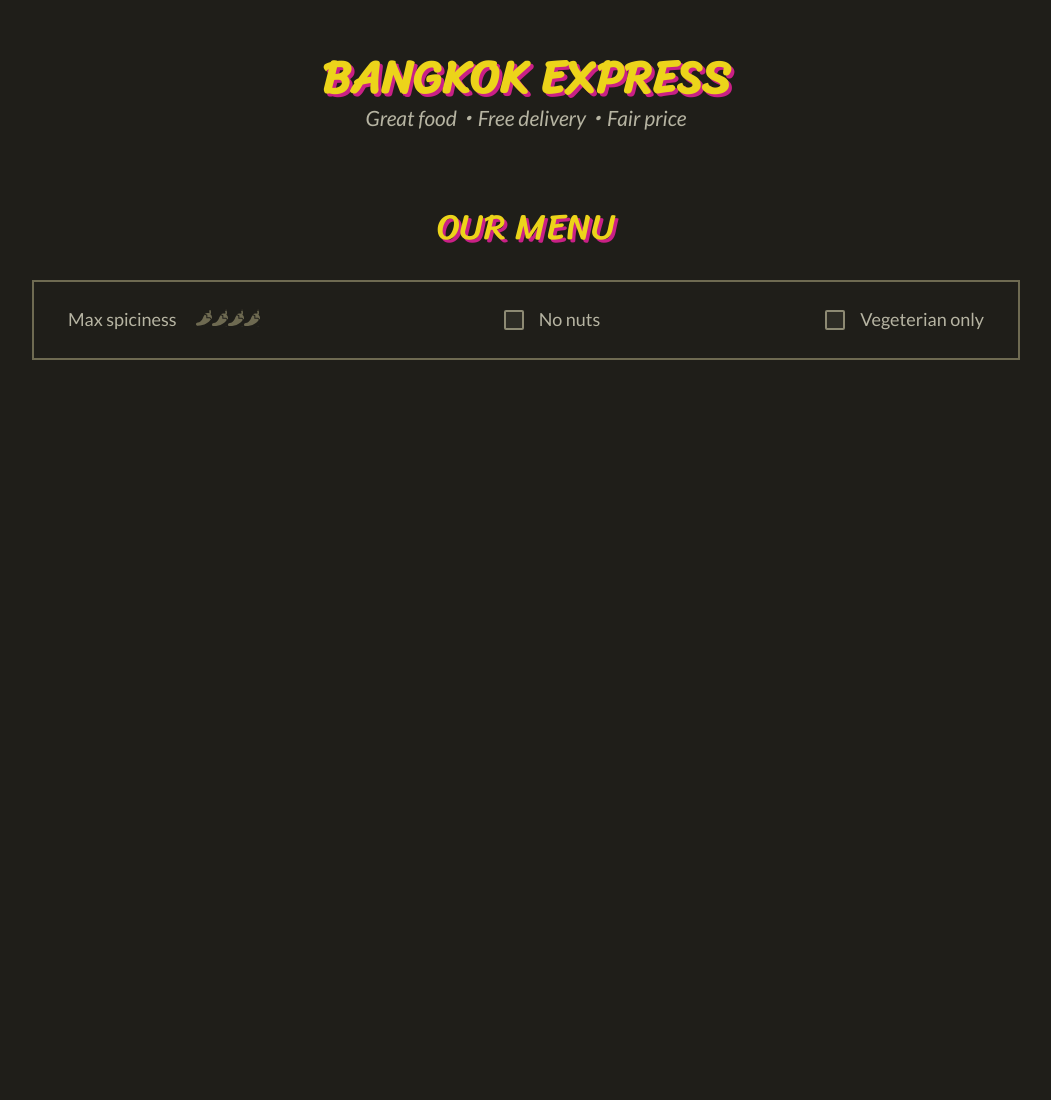
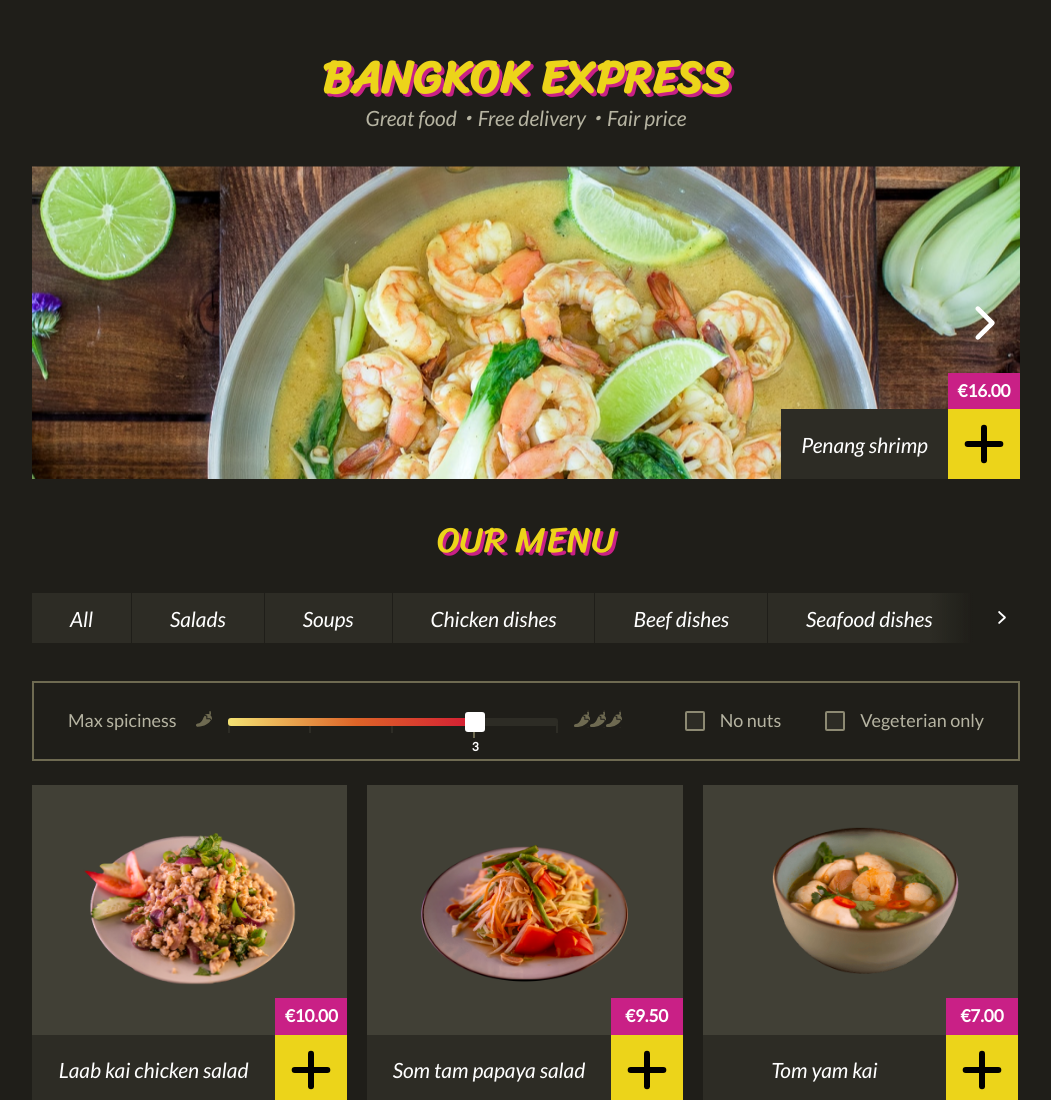
Before and after one commit to js-tasks-ru/jsbasic-20210114_oleg-milkin, a website: page 9-module/2-task/index.html in a window 1280 px wide. Shown: the top 1100 px of the page, without its empty margins (114-1165 px from the left). Before the commit the page ends 800 px from the top, so only its background shows below. Drawn offline with Linux system fonts and the light colour scheme; files whose address does not match are found by name.

Commit message:
module9 task2

```diff
--- a/7-module/3-task/index.js
+++ b/7-module/3-task/index.js
@@ -1,7 +1,7 @@
 export default class StepSlider {
   constructor({ steps, value = 0 }) {
     this.steps = steps;
-    this.checkedSegment = 0;
+    this.checkedSegment = value;
 
     this.elem = document.createElement('div');
     this.elem.classList.add('slider');
--- a/8-module/1-task/index.js
+++ b/8-module/1-task/index.js
@@ -38,8 +38,10 @@ export default class CartIcon {
   }
 
   updatePosition() {
-    // ваш код ...
-    let isCartVisible = this.elem.classList.contains('cart-icon_visible');
+    let iconHeight = this.elem.offsetHeight;
+    let iconWidth = this.elem.offsetWidth;
+
+    let isCartVisible = iconHeight && iconWidth ? true : false;
 
     if (!isCartVisible) {
       return;
--- a/8-module/4-task/index.js
+++ b/8-module/4-task/index.js
@@ -1,8 +1,6 @@
 import createElement from '../../assets/lib/create-element.js';
 import escapeHtml from '../../assets/lib/escape-html.js';
-
 import Modal from '../../7-module/2-task/index.js';
-
 export default class Cart {
   cartItems = [];
 
@@ -13,6 +11,7 @@ export default class Cart {
   }
 
   addProduct(product) {
+
     let res = this.cartItems.find((item) => item.product.id === product.id);
 
     if (res) {
@@ -38,11 +37,7 @@ export default class Cart {
       return;
     }
 
-    if (amount === 1) {
-      res.count++;
-    } else {
-      res.count--;
-    }
+    amount === 1 ? res.count++ : res.count--;
 
     if (res.count > 0) {
       this.onProductUpdate(res);
@@ -222,7 +217,7 @@ export default class Cart {
           <p>
             Order successful! Your order is being cooked :) <br>
             We’ll notify you about delivery time shortly.<br>
-            <img src="/assets/images/delivery.gif">
+            <img src="/assets/images/delivery.gif" alt="">
           </p>
         </div>
       `));
--- a/9-module/2-task/all.css
+++ b/9-module/2-task/all.css
@@ -5,7 +5,7 @@
 @import '../../7-module/1-task/index.css';
 
 /* StepSlider */
-@import '../../7-module/4-task/index.css';
+@import '../../7-module/3-task/index.css';
 
 /* ProductCard */
 @import '../../6-module/2-task/index.css';
--- a/9-module/2-task/index.js
+++ b/9-module/2-task/index.js
@@ -4,7 +4,7 @@ import slides from '../../6-module/3-task/slides.js';
 import RibbonMenu from '../../7-module/1-task/index.js';
 import categories from '../../7-module/1-task/categories.js';
 
-import StepSlider from '../../7-module/4-task/index.js';
+import StepSlider from '../../7-module/3-task/index.js';
 import ProductsGrid from '../../8-module/2-task/index.js';
 
 import CartIcon from '../../8-module/1-task/index.js';
@@ -16,6 +16,83 @@ export default class Main {
   }
 
   async render() {
-    // ... ваш код
+    let carousel = new Carousel(slides);
+    let carouselHolder = document.querySelector('[data-carousel-holder]');
+    carouselHolder.append(carousel.elem);
+
+    this.ribbonMenu = new RibbonMenu(categories);
+    let ribbonHolder = document.querySelector('[data-ribbon-holder]');
+    ribbonHolder.append(this.ribbonMenu.elem);
+
+    this.stepSlider = new StepSlider({
+      steps: 5,
+      value: 3
+    });
+    let stepSliderHolder = document.querySelector('[data-slider-holder]');
+    stepSliderHolder.append(this.stepSlider.elem);
+
+    let cartIcon = new CartIcon();
+    let cartIconHolder = document.querySelector('[data-cart-icon-holder]');
+    cartIconHolder.append(cartIcon.elem);
+
+    let cart = new Cart(cartIcon);
+
+    let products = await this.getProducts();
+    let productGridHolder = document.querySelector('[data-products-grid-holder]');
+    this.productsGrid = new ProductsGrid(products);
+    productGridHolder.append(this.productsGrid.elem);
+
+    this.productsGrid.updateFilter({
+      noNuts: document.getElementById('nuts-checkbox').checked,
+      vegeterianOnly: document.getElementById('vegeterian-checkbox').checked,
+      maxSpiciness: this.stepSlider.value,
+      category: this.ribbonMenu.value
+    });
+
+    const body = document.querySelector('body');
+
+    body.addEventListener('product-add', (event) => {
+      let productId = event.detail;
+      let res = this.data.find((item) => item.id === productId);
+      cart.addProduct(res);
+    });
+
+    body.addEventListener('slider-change', (event) => {
+      this.productsGrid.updateFilter({
+        maxSpiciness: event.detail
+      });
+    });
+
+    body.addEventListener('ribbon-select', (event) => {
+      this.productsGrid.updateFilter({
+        category: event.detail
+      });
+    });
+
+    let vegeterian = document.querySelector('#vegeterian-checkbox');
+    vegeterian.addEventListener('change', (event) => {
+      this.productsGrid.updateFilter({
+        vegeterianOnly: event.target.checked
+      });
+    });
+
+    let nuts = document.querySelector('#nuts-checkbox');
+    nuts.addEventListener('change', (event) => {
+      this.productsGrid.updateFilter({
+        noNuts: event.target.checked
+      });
+    });
+  }
+
+  async getProducts() {
+    try {
+      const response = await fetch('products.json');
+      this.data = await response.json();
+      let productGrid = document.querySelector('[data-products-grid-holder] .products-grid');
+      productGrid.remove();
+      return this.data;
+    } catch (e) {
+      console.error(e);
+    }
   }
 }
```
Also changed, not shown: 8-module/1-task/index.html (+1 -3 lines).
